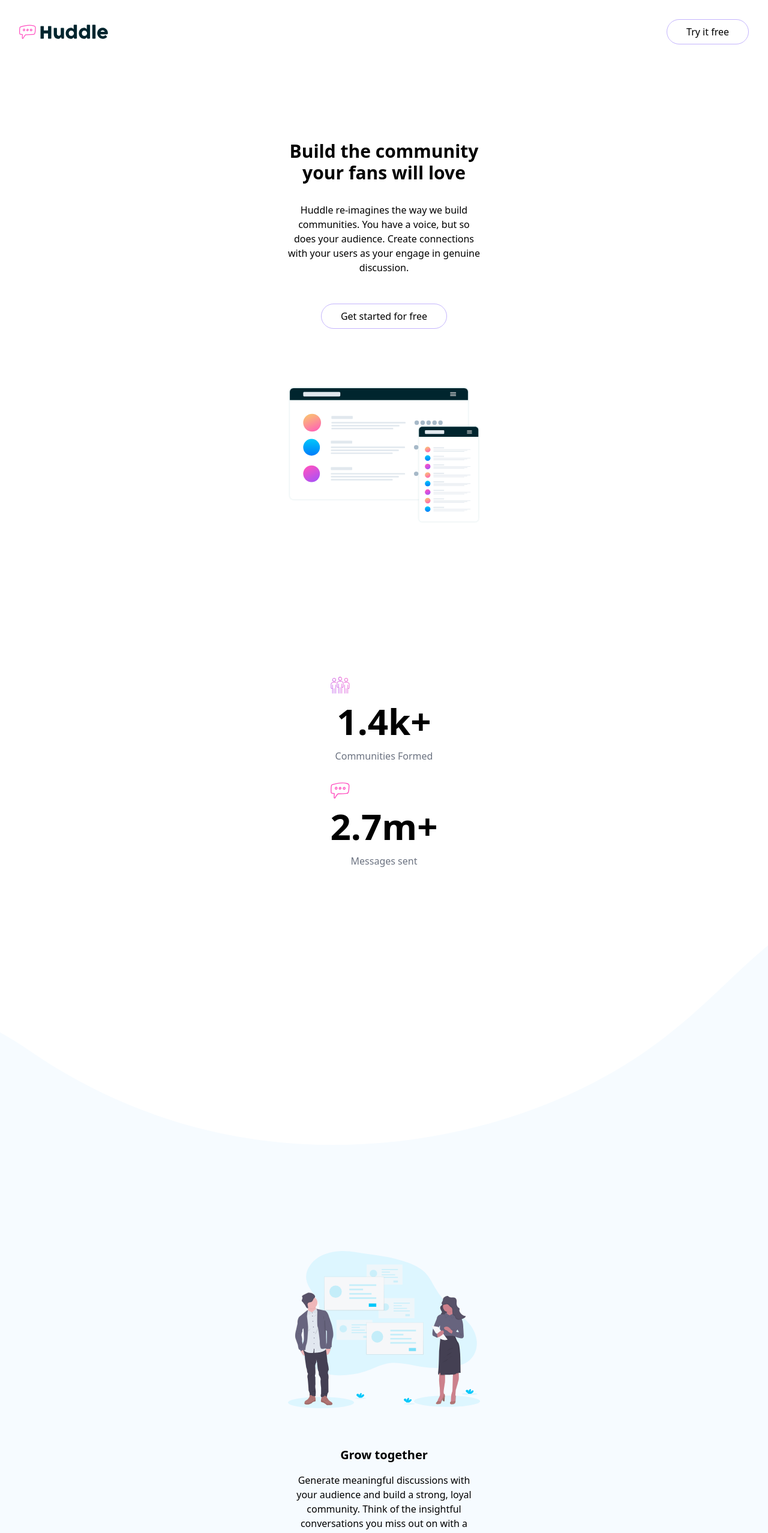
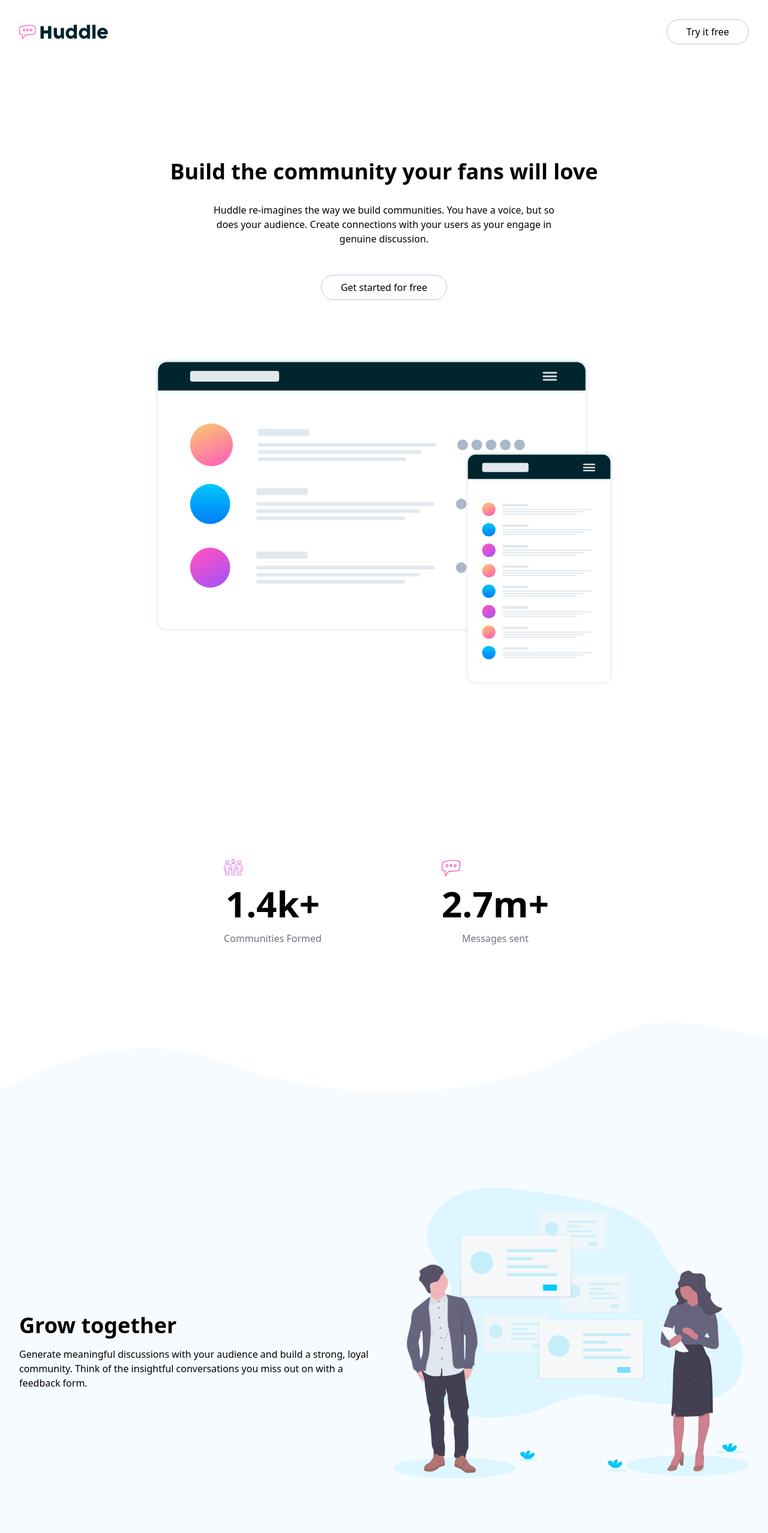
Before and after one commit to tuansdf/fm-huddle-landing-page-1, a Next.js app: page / in a window 1280 px wide. Shown: the top 2555 px of the page at 60% size. Built offline with nearby package versions, Linux system fonts and the light colour scheme.

Commit message:
desktop layout

```diff
--- a/app/page.tsx
+++ b/app/page.tsx
@@ -7,6 +7,13 @@ import bgSectionBottomMobile1 from "/public/bg-section-bottom-mobile-1.svg";
 import bgSectionBottomMobile2 from "/public/bg-section-bottom-mobile-2.svg";
 import bgSectionTopMobile1 from "/public/bg-section-top-mobile-1.svg";
 import bgSectionTopMobile2 from "/public/bg-section-top-mobile-2.svg";
+
+import bgFooterTopDesktop from "/public/bg-footer-top-desktop.svg";
+import bgSectionBottomDesktop1 from "/public/bg-section-bottom-desktop-1.svg";
+import bgSectionBottomDesktop2 from "/public/bg-section-bottom-desktop-2.svg";
+import bgSectionTopDesktop1 from "/public/bg-section-top-desktop-1.svg";
+import bgSectionTopDesktop2 from "/public/bg-section-top-desktop-2.svg";
+
 import iconCommunities from "/public/icon-communities.svg";
 import iconEmail from "/public/icon-email.svg";
 import iconMessages from "/public/icon-messages.svg";
@@ -21,20 +28,27 @@ export default function Page() {
   return (
     <div className="">
       <Section isCentered className="my-32">
-        <h1 className="mb-8 text-3xl font-bold">
+        <h1 className="mb-8 text-3xl font-bold lg:text-4xl">
           Build the community your fans will love
         </h1>
-        <p className="mb-12">
+        <p className="mx-auto mb-12 max-w-prose">
           Huddle re-imagines the way we build communities. You have a voice, but
           so does your audience. Create connections with your users as your
           engage in genuine discussion.
         </p>
         <Button className="mb-24">Get started for free</Button>
 
-        <Image src={imgSection1} alt="mockups" />
+        <Image
+          src={imgSection1}
+          alt="mockups"
+          className="mx-auto w-full lg:max-w-screen-md"
+        />
       </Section>
 
-      <Section isCentered className="w-max space-y-8 py-32">
+      <Section
+        isCentered
+        className="w-max grid-cols-2 place-items-center gap-48 space-y-8 py-32 lg:grid lg:space-y-0"
+      >
         <div className="space-y-4">
           <Image src={iconCommunities} alt="" width={32} />
           <div className="text-6xl font-bold">1.4k+</div>
@@ -47,72 +61,123 @@ export default function Page() {
         </div>
       </Section>
 
-      <Image src={bgSectionTopMobile1} alt="" className="w-full" />
-      <Section isCentered theme="lightblue" className="py-32">
+      <Image src={bgSectionTopMobile1} alt="" className="w-full sm:hidden" />
+      <Image
+        src={bgSectionTopDesktop1}
+        alt=""
+        className="hidden w-full sm:block"
+      />
+      <Section
+        isCentered
+        theme="lightblue"
+        className="grid-cols-2 place-items-center gap-8 py-32 text-start lg:grid"
+      >
         <Image src={imgSection2} alt="" />
-        <h1 className="mt-16 mb-4 text-xl font-bold">Grow together</h1>
+        <div className="order-first">
+          <h1 className="mt-16 mb-4 text-xl font-bold lg:text-4xl">
+            Grow together
+          </h1>
           <p>
-          Generate meaningful discussions with your audience and build a strong,
-          loyal community. Think of the insightful conversations you miss out on
-          with a feedback form.
+            Generate meaningful discussions with your audience and build a
+            strong, loyal community. Think of the insightful conversations you
+            miss out on with a feedback form.
           </p>
+        </div>
       </Section>
-      <Image src={bgSectionBottomMobile1} alt="" className="w-full" />
+      <Image src={bgSectionBottomMobile1} alt="" className="w-full sm:hidden" />
+      <Image
+        src={bgSectionBottomDesktop1}
+        alt=""
+        className="hidden w-full sm:block"
+      />
 
-      <Section isCentered className="py-32">
+      <Section
+        isCentered
+        className="grid-cols-2 place-items-center gap-8 py-32 text-start lg:grid"
+      >
         <Image src={imgSection3} alt="" />
-        <h1 className="mt-16 mb-4 text-xl font-bold">
+        <div>
+          <h1 className="mt-16 mb-4 text-xl font-bold lg:text-4xl">
             Flowing conversionsations
           </h1>
           <p>
             You wouldn&apos;t paginate a conversation in real life, so why do it
-          online? Our threads have just-in-time loading for a more natural flow.
+            online? Our threads have just-in-time loading for a more natural
+            flow.
           </p>
+        </div>
       </Section>
 
-      <Image src={bgSectionTopMobile2} alt="" className="w-full" />
-      <Section isCentered theme="lightblue" className="py-32">
+      <Image src={bgSectionTopMobile2} alt="" className="w-full sm:hidden" />
+      <Image
+        src={bgSectionTopDesktop2}
+        alt=""
+        className="hidden w-full sm:block"
+      />
+      <Section
+        isCentered
+        theme="lightblue"
+        className="grid-cols-2 place-items-center gap-8 py-32 lg:grid lg:text-start"
+      >
         <Image src={imgSection4} alt="" />
-        <h1 className="mt-16 mb-4 text-xl font-bold">Your Users</h1>
+        <div className="order-first">
+          <h1 className="mt-16 mb-4 text-xl font-bold lg:text-4xl">
+            Your Users
+          </h1>
           <p>
             It takes no time at all to integrate Huddle with your app&apos;s
-          Authentication solution. This means, once signed in to your app, your
-          users can start chatting immediately.
+            Authentication solution. This means, once signed in to your app,
+            your users can start chatting immediately.
           </p>
+        </div>
       </Section>
-      <Image src={bgSectionBottomMobile2} alt="" className="w-full" />
+      <Image src={bgSectionBottomMobile2} alt="" className="w-full sm:hidden" />
+      <Image
+        src={bgSectionBottomDesktop2}
+        alt=""
+        className="hidden w-full sm:block"
+      />
 
-      <Section isCentered className="my-40 space-y-8">
-        <h1 className="text-3xl font-bold leading-10">
+      <Section isCentered className="space-y-8 py-40">
+        <h1 className="text-3xl font-bold leading-10 lg:text-4xl">
           Ready to Build Your Community?
         </h1>
         <Button>Get Started For Free</Button>
       </Section>
 
-      <Image src={bgFooterTopMobile} alt="" className="w-full" />
-      <Section theme="dark" className="space-y-6 py-16">
+      <Image src={bgFooterTopMobile} alt="" className="w-full sm:hidden" />
+      <Image
+        src={bgFooterTopDesktop}
+        alt=""
+        className="hidden w-full sm:block"
+      />
+      <Section
+        theme="dark"
+        className="grid-cols-2 gap-8 space-y-16 py-16 lg:grid lg:space-y-0"
+      >
+        <div className="order-last">
           <h1 className="text-lg font-bold uppercase">Newsletter</h1>
-        <p className="text-sm font-medium leading-6 tracking-wide">
+          <p className="mt-4 max-w-sm text-sm font-medium leading-6 tracking-wide">
             To recieve tips on how to grow your community, sign up to our weekly
             newsletter. We&apos;ll never send yo spam or pass on your email
             address
           </p>
-        <input type="text" className="w-full rounded p-2" />
-        <div className="flex justify-end">
+          <div className="gap-8 lg:mt-8 lg:flex lg:items-center">
+            <input type="text" className="mt-8 w-full rounded p-2" />
+            <div className="mt-4 flex justify-end">
               <Button>Subcribe</Button>
             </div>
-      </Section>
+          </div>
+        </div>
 
-      <Section theme="dark" className="space-y-4 pb-8">
+        <div>
           <Image src={logo} alt="" />
-        <p className="text-sm font-medium leading-6 tracking-wide">
-          Lorem ipsum dolor sit amet, consectetur adipiscing elit. Mauris nulla
-          quam, hendrerit lacinia vestibulum a, ultrices quis sem.
+          <p className="my-6 max-w-xs text-sm font-medium leading-6 tracking-wide">
+            Lorem ipsum dolor sit amet, consectetur adipiscing elit. Mauris
+            nulla quam, hendrerit lacinia vestibulum a, ultrices quis sem.
           </p>
-      </Section>
 
-      <Section theme="dark" className=" space-y-4 pb-8">
-        <div className="flex items-center gap-4">
+          <div className="mb-4 flex items-center gap-4">
             <Image src={iconPhone} alt="" />
             <div>Phone: +1-543-123-4567</div>
           </div>
@@ -120,6 +185,7 @@ export default function Page() {
           <div className="flex items-center gap-4">
             <Image src={iconEmail} alt="" />
             <div>example@company.com</div>
+          </div>
         </div>
       </Section>
 
--- a/app/section.tsx
+++ b/app/section.tsx
@@ -23,7 +23,11 @@ export default function Section({
         "text-center": isCentered,
       })}
     >
-      <div className={clsx("mx-auto max-w-xs", className)}>{children}</div>
+      <div
+        className={clsx("mx-auto max-w-xs p-8 lg:max-w-screen-xl", className)}
+      >
+        {children}
+      </div>
     </section>
   );
 }
```
Lines whose indentation alone changed are shown as unchanged.
